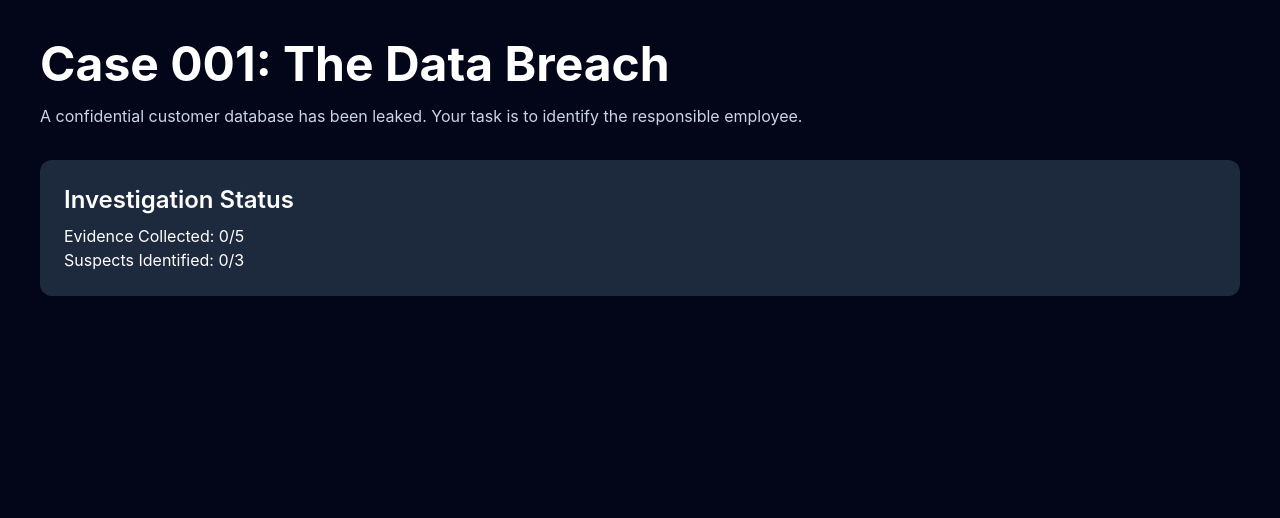
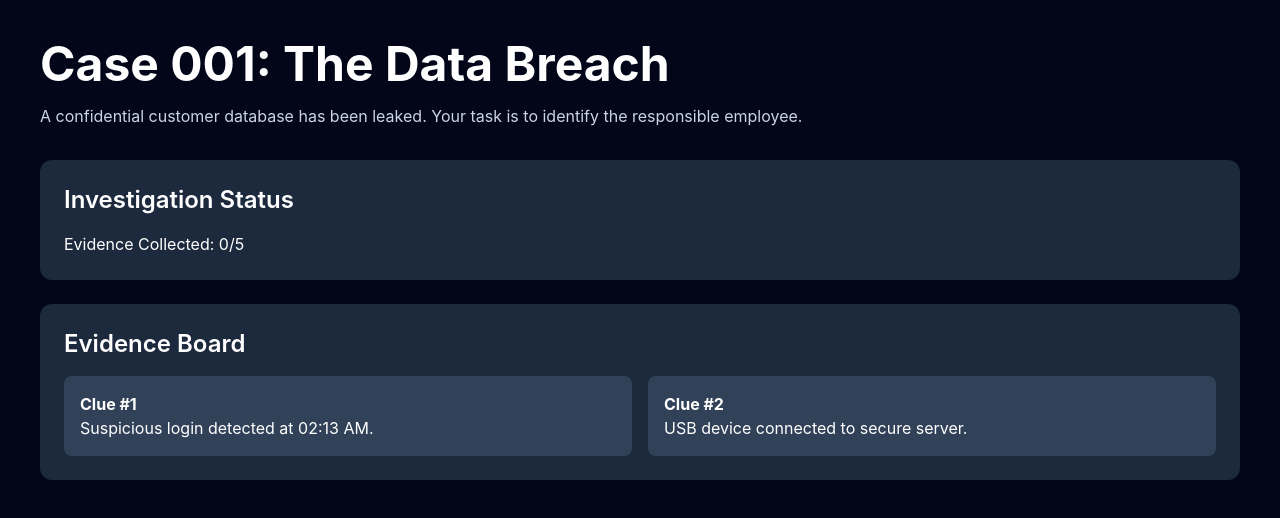
Before and after one commit to AsahinaKaiii/DigitalDetectiveGame, a React (Vite) app in the folder client/: page /case/1 in a window 1280 px wide. Shown: the top 518 px of the page. Built offline with nearby package versions, Linux system fonts and the light colour scheme.

Commit message:
Add interactive evidence board

```diff
--- a/client/src/pages/CasePage.tsx
+++ b/client/src/pages/CasePage.tsx
@@ -1,4 +1,12 @@
+import { useState } from "react";
+
 function CasePage() {
+  const [evidenceCount, setEvidenceCount] = useState(0);
+
+  const collectEvidence = () => {
+    setEvidenceCount(evidenceCount + 1);
+  };
+
   return (
     <div className="min-h-screen bg-slate-950 text-white p-10">
       <h1 className="text-5xl font-bold mb-4">
@@ -10,13 +18,38 @@ function CasePage() {
         Your task is to identify the responsible employee.
       </p>
 
-      <div className="bg-slate-800 p-6 rounded-xl">
-        <h2 className="text-2xl font-semibold mb-2">
+      <div className="bg-slate-800 p-6 rounded-xl mb-6">
+        <h2 className="text-2xl font-semibold mb-4">
           Investigation Status
         </h2>
 
-        <p>Evidence Collected: 0/5</p>
-        <p>Suspects Identified: 0/3</p>
+        <p>Evidence Collected: {evidenceCount}/5</p>
+      </div>
+
+      <div className="bg-slate-800 p-6 rounded-xl mb-6">
+        <h2 className="text-2xl font-semibold mb-4">
+          Evidence Board
+        </h2>
+
+        <div className="grid grid-cols-1 md:grid-cols-2 gap-4">
+
+          <button
+            onClick={collectEvidence}
+            className="bg-slate-700 p-4 rounded-lg text-left hover:bg-slate-600"
+          >
+            <h3 className="font-bold">Clue #1</h3>
+            <p>Suspicious login detected at 02:13 AM.</p>
+          </button>
+
+          <button
+            onClick={collectEvidence}
+            className="bg-slate-700 p-4 rounded-lg text-left hover:bg-slate-600"
+          >
+            <h3 className="font-bold">Clue #2</h3>
+            <p>USB device connected to secure server.</p>
+          </button>
+
+        </div>
       </div>
     </div>
   );
```
